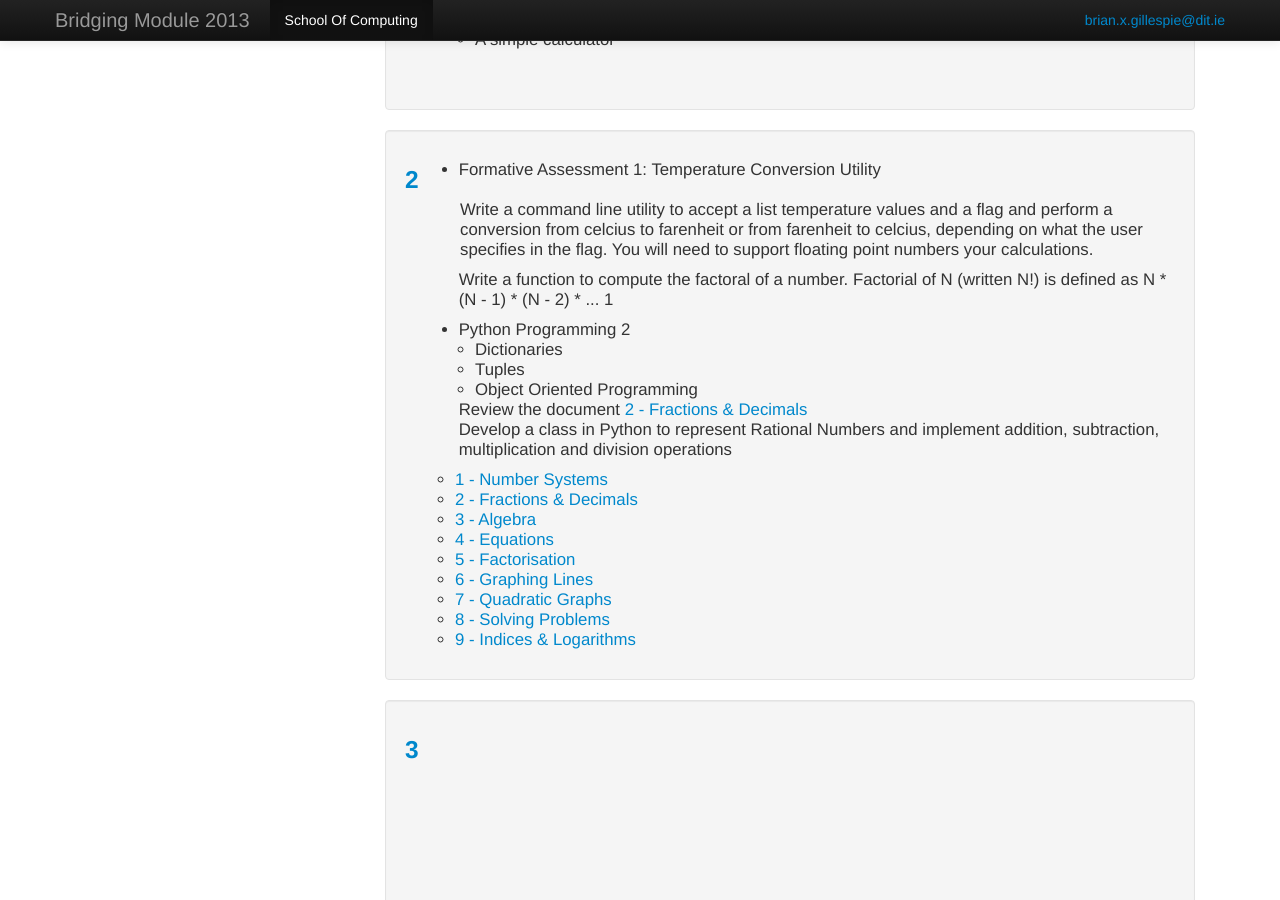
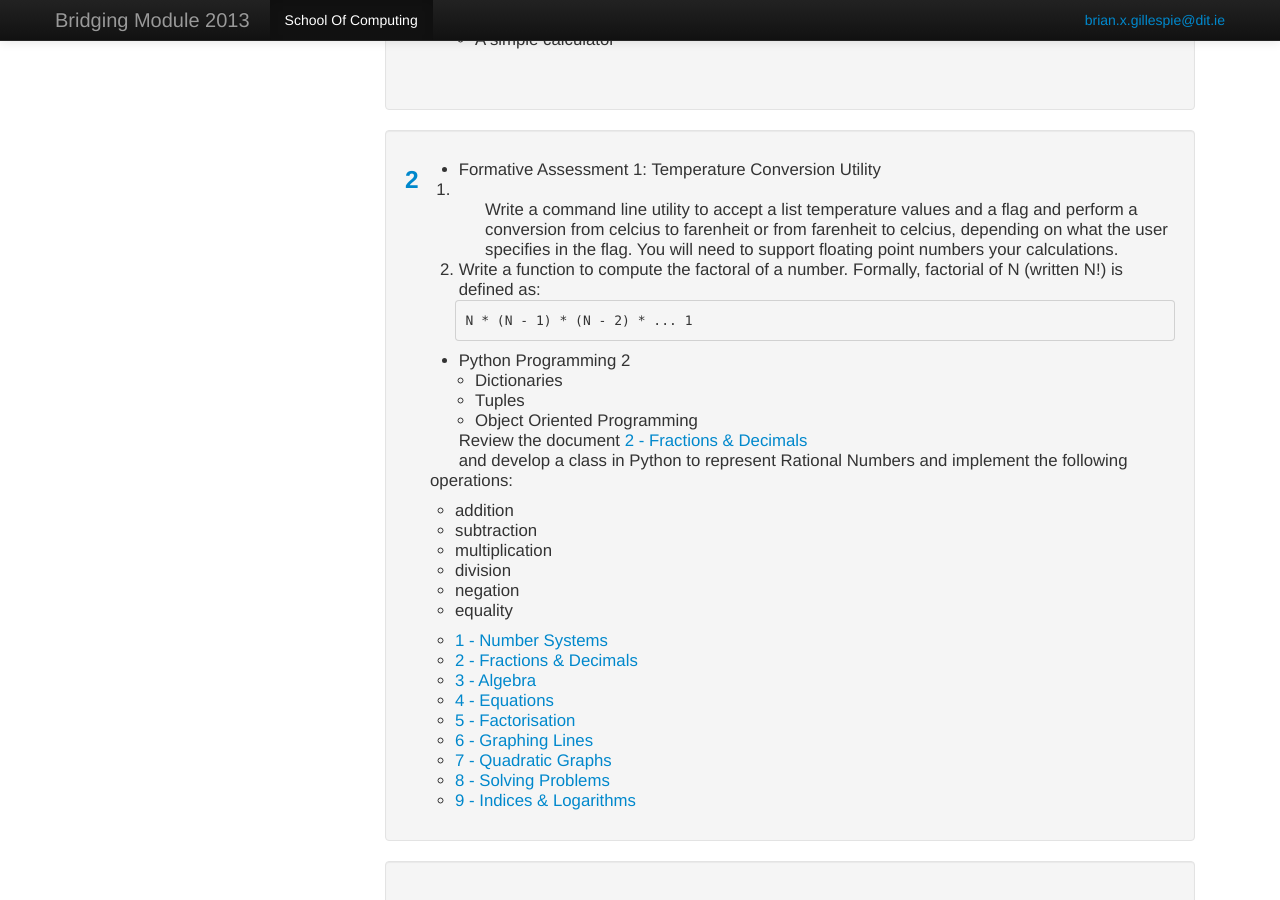
Before and after one commit to bjg/bridgingmodule2013, a Jekyll site: the page built from index.html, in a window 1280 px wide and 900 px high, scrolled down 1033 px. Built offline with Jekyll 4.4.1, drawn with Linux system fonts in a browser that asks for light colours.

Commit message:
Unit 2 content

```diff
--- a/_includes/unit2.html
+++ b/_includes/unit2.html
@@ -1,13 +1,17 @@
 <ul>
     <li>Formative Assessment 1: Temperature Conversion Utility</li>
-    <p style="padding-left:30px">
-        <br/>Write a command line utility to accept a list temperature values and a flag and perform
-        a conversion from celcius to farenheit or from farenheit to celcius, depending on what the
-        user specifies in the flag. You will need to support floating point numbers your calculations.
-    </p>
-    <p>Write a function to compute the factoral of a number. Factorial of N (written N!) is defined as
-        N * (N - 1) * (N - 2) * ... 1
-    </p>
+    <ol>
+        <li style="padding-left:30px">
+            <br/>Write a command line utility to accept a list temperature values and a flag and perform
+            a conversion from celcius to farenheit or from farenheit to celcius, depending on what the
+            user specifies in the flag. You will need to support floating point numbers your calculations.
+        </li>
+        <li>Write a function to compute the factoral of a number.
+            Formally, factorial of N (written N!) is defined as:
+            <pre>N * (N - 1) * (N - 2) * ... 1</pre>
+
+        </li>
+    </ol>
     <li>Python Programming 2</li>
     <ul style="padding-left:20px">
         <li>Dictionaries</li>
@@ -15,8 +19,15 @@
         <li>Object Oriented Programming</li>
     </ul>
     <p>Review the document <a href="/public/worksheets/Ch2-Fractions & Decimals.pdf">2 - Fractions & Decimals</a>
-       <br>Develop a class in Python to represent Rational Numbers and implement addition, subtraction, multiplication
-        and division operations
+       <br> and develop a class in Python to represent Rational Numbers and implement the following operations:
+        <ul>
+            <li>addition</li>
+            <li>subtraction</li>
+            <li>multiplication</li>
+            <li>division</li>
+            <li>negation</li>
+            <li>equality</li>
+        </ul>
     </p>
     <ul>
         <li><a href="/public/worksheets/Ch1-Number Systems.pdf">1 - Number Systems</a></li>
```
